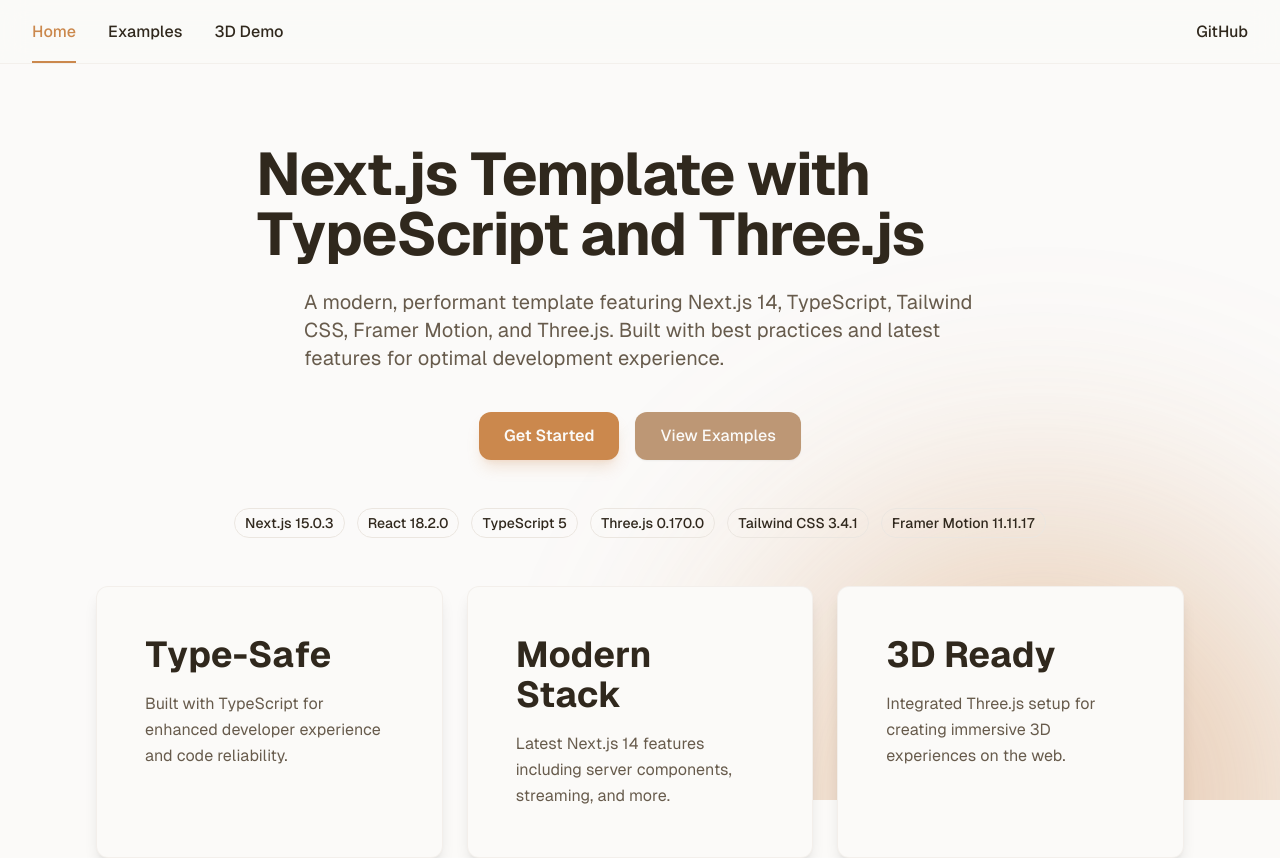
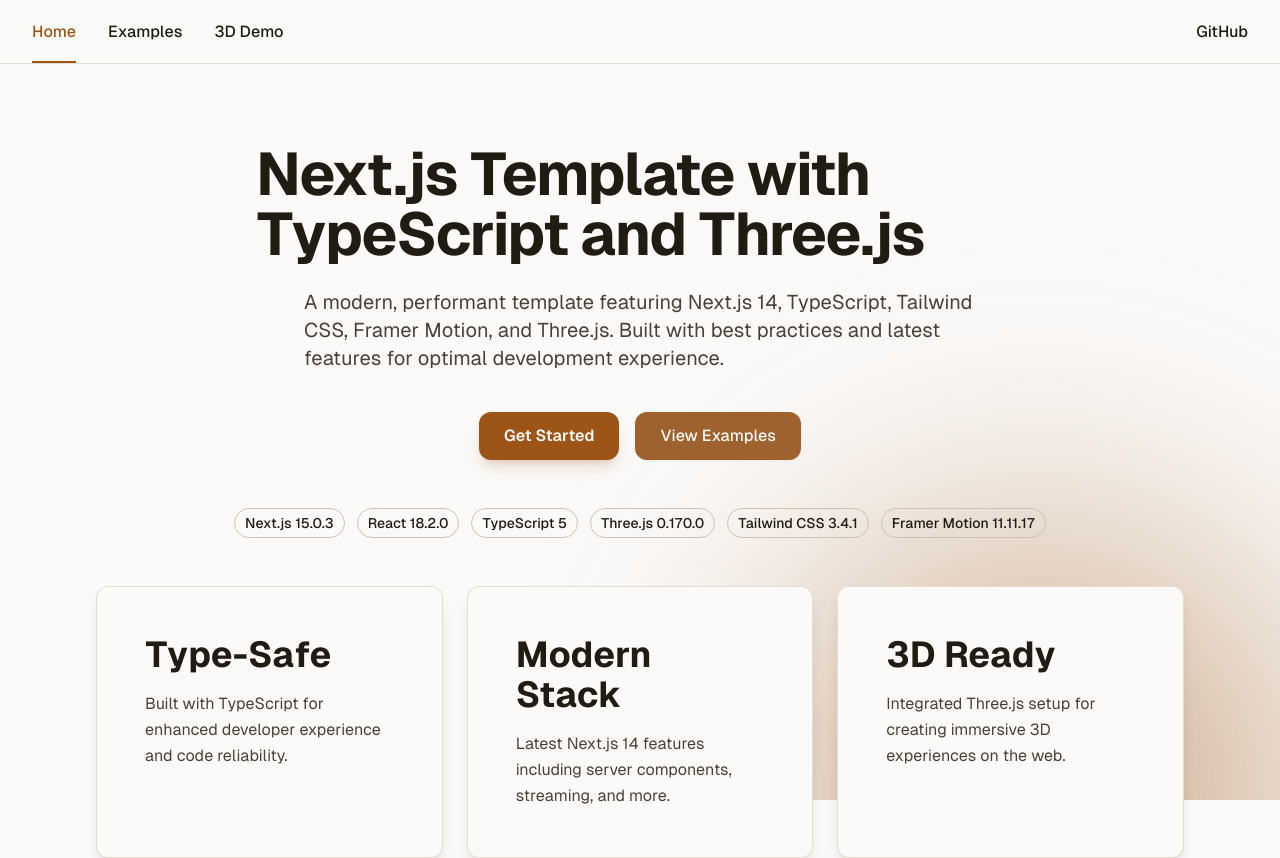
Before and after one commit to JayRichh/next-template, a Next.js app: page / in a window 1280 px wide. Shown: the top 858 px of the page. Built offline with nearby package versions, Linux system fonts and the light colour scheme.

Commit message:
refactor: improve contrast ratio for theme

```diff
--- a/src/app/globals.css
+++ b/src/app/globals.css
@@ -36,81 +36,81 @@
 
 @layer base {
   :root {
-    /* Base colors with refined neutrals */
+    /* Base colors with refined neutrals - Enhanced contrast */
     --background: 35 30% 98%; /* Warm white */
-    --background-secondary: 35 25% 95%; /* Soft warm gray */
-    --foreground: 35 25% 15%; /* Deep warm gray */
-    --foreground-secondary: 35 15% 35%; /* Medium warm gray */
-    --border: 35 20% 90%; /* Light warm gray */
-    --border-secondary: 35 20% 85%; /* Medium warm gray */
+    --background-secondary: 35 25% 92%; /* Darker soft warm gray for better contrast */
+    --foreground: 35 25% 10%; /* Even darker warm gray for maximum contrast */
+    --foreground-secondary: 35 15% 25%; /* Darker medium warm gray */
+    --border: 35 20% 75%; /* Higher contrast border */
+    --border-secondary: 35 20% 70%; /* Higher contrast secondary border */
 
-    /* Brand colors - warm terra */
-    --brand: 28 47% 64%;
+    /* Brand colors - warm terra with increased contrast */
+    --brand: 28 60% 45%;
 
-    /* Primary colors - warm brown */
-    --primary: 28 55% 55%;
+    /* Primary colors - high contrast warm brown */
+    --primary: 28 75% 35%;
     --primary-foreground: 35 30% 98%;
 
-    /* Accent colors - soft purple */
-    --accent: 250 45% 65%;
+    /* Accent colors - high contrast soft purple */
+    --accent: 250 65% 45%;
     --accent-foreground: 35 30% 98%;
 
-    /* Secondary colors - muted terra */
-    --secondary: 28 35% 60%;
+    /* Secondary colors - high contrast muted terra */
+    --secondary: 28 55% 40%;
     --secondary-foreground: 35 30% 98%;
 
-    /* Success colors - muted sage */
-    --success: 145 35% 45%;
+    /* Success colors - high contrast muted sage */
+    --success: 145 55% 35%;
     --success-foreground: 35 30% 98%;
 
-    /* Warning colors - warm amber */
-    --warning: 35 85% 65%;
-    --warning-foreground: 35 25% 15%;
+    /* Warning colors - high contrast warm amber */
+    --warning: 35 90% 45%;
+    --warning-foreground: 35 25% 10%;
 
-    /* Error colors - muted coral */
-    --error: 0 55% 55%;
+    /* Error colors - high contrast muted coral */
+    --error: 0 75% 40%;
     --error-foreground: 35 30% 98%;
 
-    /* Surface colors */
+    /* Surface colors with increased contrast */
     --surface: 35 30% 98%;
-    --surface-foreground: 35 25% 15%;
+    --surface-foreground: 35 25% 10%;
 
     /* Border radius */
     --radius: 0.75rem;
   }
 
   .dark {
-    /* Dark mode with deep warm tones */
-    --background: 28 25% 12%;
-    --background-secondary: 28 25% 15%;
-    --foreground: 35 15% 95%;
-    --foreground-secondary: 35 15% 75%;
-    --border: 28 20% 20%;
-    --border-secondary: 28 20% 25%;
+    /* Dark mode with enhanced contrast */
+    --background: 28 25% 8%;
+    --background-secondary: 28 25% 12%;
+    --foreground: 35 15% 98%;
+    --foreground-secondary: 35 15% 90%;
+    --border: 28 20% 30%;
+    --border-secondary: 28 20% 35%;
 
-    --brand: 28 47% 64%;
+    --brand: 28 60% 70%;
 
-    /* Adjusted dark mode colors */
-    --primary: 28 45% 65%;
-    --primary-foreground: 28 25% 12%;
+    /* Dark mode colors with enhanced contrast */
+    --primary: 28 65% 75%;
+    --primary-foreground: 28 25% 8%;
 
-    --accent: 250 35% 65%;
-    --accent-foreground: 28 25% 12%;
+    --accent: 250 55% 75%;
+    --accent-foreground: 28 25% 8%;
 
-    --secondary: 28 35% 60%;
-    --secondary-foreground: 28 25% 12%;
+    --secondary: 28 55% 70%;
+    --secondary-foreground: 28 25% 8%;
 
-    --success: 145 35% 50%;
-    --success-foreground: 28 25% 12%;
+    --success: 145 55% 60%;
+    --success-foreground: 28 25% 8%;
 
-    --warning: 35 75% 60%;
-    --warning-foreground: 28 25% 12%;
+    --warning: 35 90% 70%;
+    --warning-foreground: 28 25% 8%;
 
-    --error: 0 45% 60%;
-    --error-foreground: 28 25% 12%;
+    --error: 0 65% 70%;
+    --error-foreground: 28 25% 8%;
 
-    --surface: 28 25% 12%;
-    --surface-foreground: 35 15% 95%;
+    --surface: 28 25% 8%;
+    --surface-foreground: 35 15% 98%;
   }
 }
 
@@ -139,17 +139,17 @@
   }
 
   ::-webkit-scrollbar-thumb {
-    @apply rounded-full bg-foreground/15 transition-colors hover:bg-foreground/25;
+    @apply rounded-full bg-foreground/25 transition-colors hover:bg-foreground/35;
   }
 }
 
 @layer utilities {
   .glass {
-    @apply border border-border/30 bg-background/85 shadow-lg backdrop-blur-md backdrop-saturate-150;
+    @apply border border-border/50 bg-background/95 shadow-lg backdrop-blur-md backdrop-saturate-150;
   }
 
   .glass-hover {
-    @apply transition-all duration-200 hover:border-border/50 hover:bg-background/90 hover:shadow-xl;
+    @apply transition-all duration-200 hover:border-border/70 hover:bg-background/98 hover:shadow-xl;
   }
 
   .text-balance {
@@ -177,8 +177,8 @@
     background-image: linear-gradient(
       90deg,
       transparent 0%,
-      rgba(212, 163, 115, 0.08) 20%,
-      rgba(212, 163, 115, 0.12) 60%,
+      rgba(212, 163, 115, 0.15) 20%,
+      rgba(212, 163, 115, 0.20) 60%,
       transparent 100%
     );
     animation: shimmer 2s infinite;
@@ -215,25 +215,25 @@
   }
 
   .input-range::-webkit-slider-thumb {
-    @apply h-4 w-4 appearance-none rounded-full bg-primary/85;
-    @apply hover:bg-primary/95 focus:ring-2 focus:ring-primary/50 focus:ring-offset-2;
+    @apply h-4 w-4 appearance-none rounded-full bg-primary;
+    @apply hover:bg-primary/90 focus:ring-2 focus:ring-primary/50 focus:ring-offset-2;
   }
 
   .input-range::-moz-range-thumb {
-    @apply h-4 w-4 appearance-none rounded-full border-0 bg-primary/85;
-    @apply hover:bg-primary/95 focus:ring-2 focus:ring-primary/50 focus:ring-offset-2;
+    @apply h-4 w-4 appearance-none rounded-full border-0 bg-primary;
+    @apply hover:bg-primary/90 focus:ring-2 focus:ring-primary/50 focus:ring-offset-2;
   }
 
   .btn-primary {
-    @apply bg-primary/90 text-primary-foreground hover:bg-primary;
+    @apply bg-primary text-primary-foreground hover:bg-primary/95;
   }
 
   .btn-secondary {
-    @apply bg-background-secondary/80 text-foreground hover:bg-background-secondary;
+    @apply bg-secondary text-secondary-foreground hover:bg-secondary/95;
   }
 
   .btn-ghost {
-    @apply text-foreground hover:bg-background-secondary/60;
+    @apply text-foreground hover:bg-background-secondary/80;
   }
 }
 
@@ -249,11 +249,11 @@
 .progress-striped {
   background-image: linear-gradient(
     45deg,
-    rgba(212, 163, 115, 0.15) 25%,
+    rgba(212, 163, 115, 0.25) 25%,
     transparent 25%,
     transparent 50%,
-    rgba(212, 163, 115, 0.15) 50%,
-    rgba(212, 163, 115, 0.15) 75%,
+    rgba(212, 163, 115, 0.25) 50%,
+    rgba(212, 163, 115, 0.25) 75%,
     transparent 75%,
     transparent
   );
```
